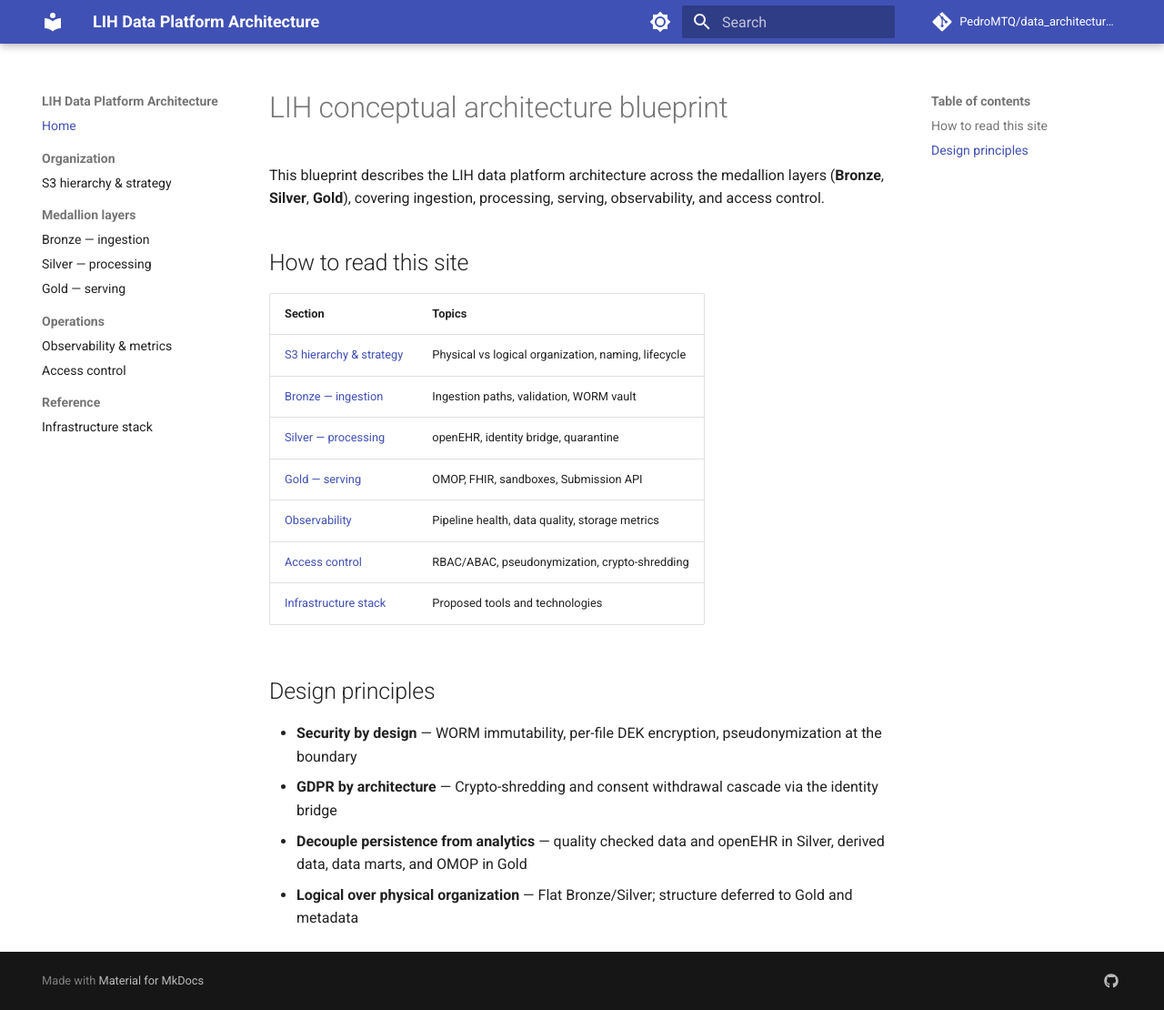
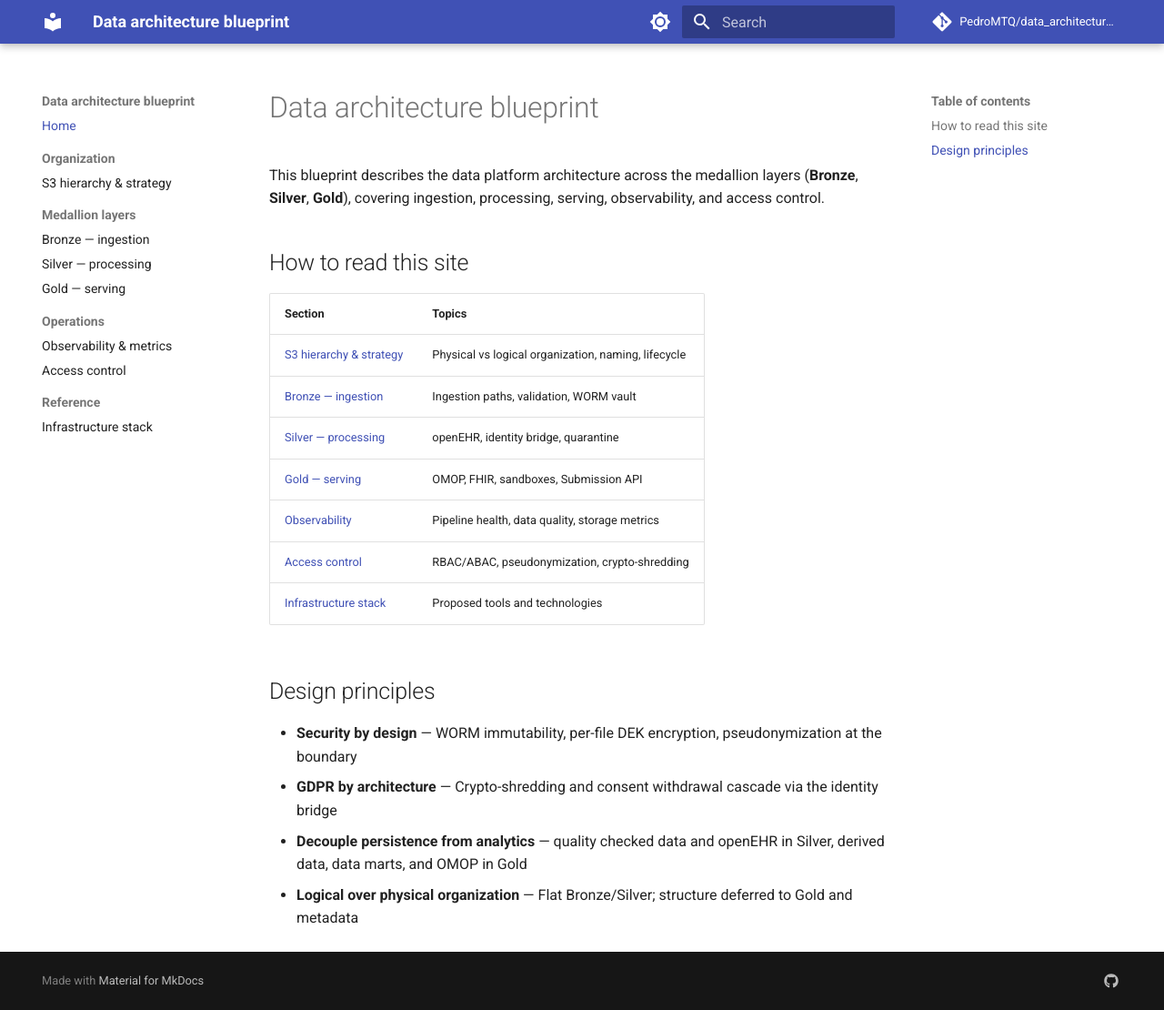
Before and after one commit to PedroMTQ/data_architecture_blueprint, an MkDocs documentation site: the page built from docs/index.md, in a window 1280 px wide and 1110 px high. Shown: the whole window at 91% size. Built offline with MkDocs 1.6.1 and Material for MkDocs 9.7.7, drawn with Linux system fonts in a browser that asks for light colours; comment, search, counter and statistics services are not loaded.

Commit message:
docs update

```diff
--- a/docs/index.md
+++ b/docs/index.md
@@ -1,6 +1,6 @@
-# LIH conceptual architecture blueprint
+# Data architecture blueprint
 
-This blueprint describes the LIH data platform architecture across the medallion layers (**Bronze**, **Silver**, **Gold**), covering ingestion, processing, serving, observability, and access control.
+This blueprint describes the data platform architecture across the medallion layers (**Bronze**, **Silver**, **Gold**), covering ingestion, processing, serving, observability, and access control.
 
 ## How to read this site
 
--- a/mkdocs.yml
+++ b/mkdocs.yml
@@ -1,5 +1,5 @@
-site_name: LIH Data Platform Architecture
-site_description: Conceptual architecture blueprint for the LIH C-DIC data platform (Bronze, Silver, Gold).
+site_name: Data architecture blueprint
+site_description: Conceptual architecture blueprint for a healthcare research institute data platform (Bronze, Silver, Gold).
 site_url: https://pedromtq.github.io/data_architecture_blueprint/
 repo_url: https://github.com/PedroMTQ/data_architecture_blueprint
 repo_name: PedroMTQ/data_architecture_blueprint
```
Also changed, not shown: README.md (+6 -2 lines), docs/data_serving_gold_layer.md (+1 -1 lines).
